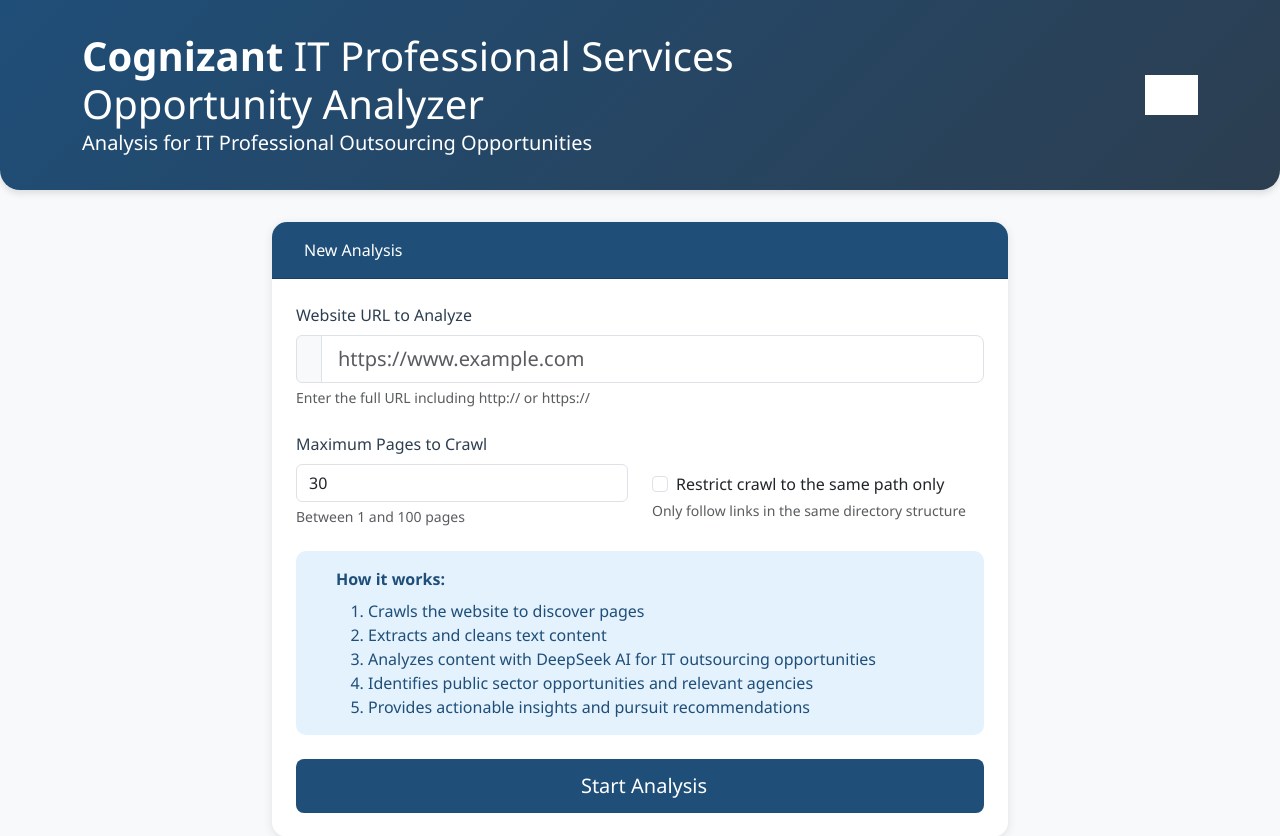
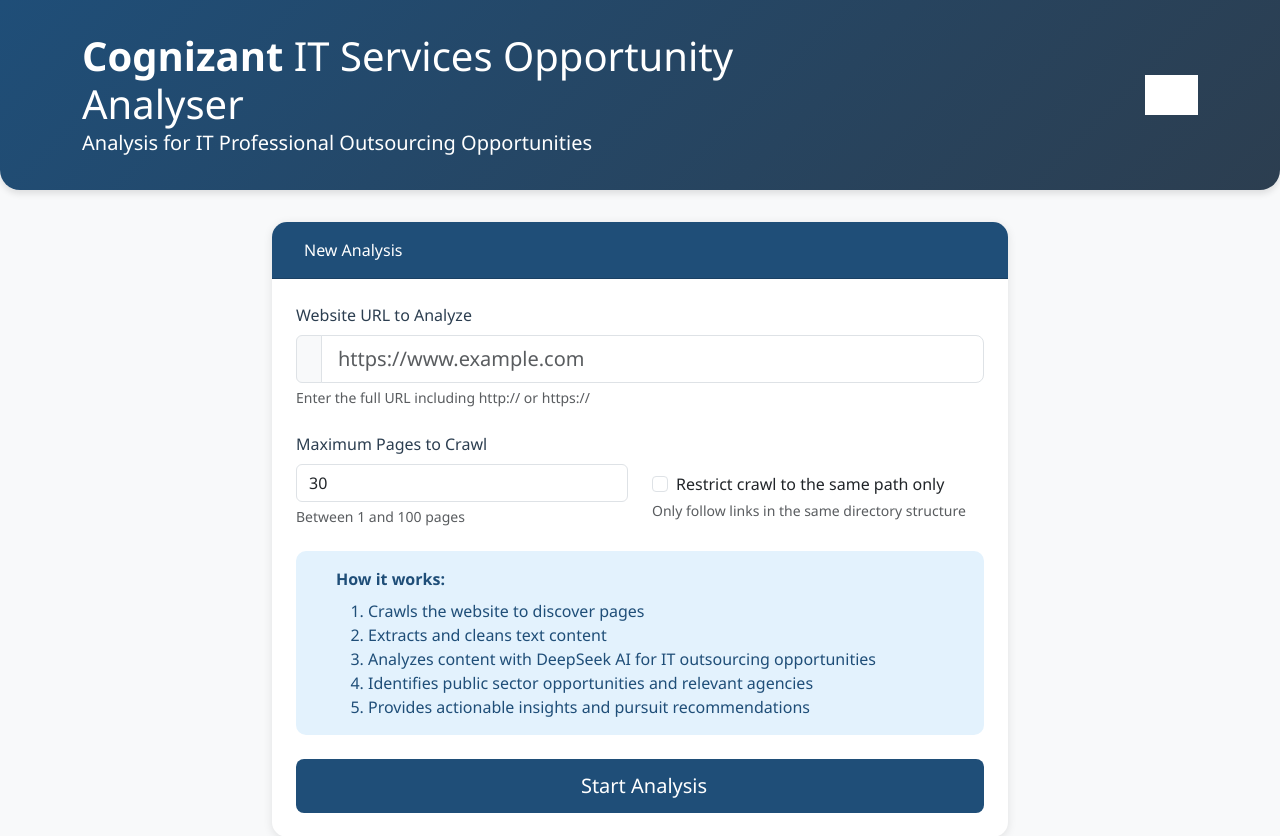
Before and after one commit to ywhabg/deepseek-render-app, a Flask app: page / in a window 1280 px wide. Shown: the top 836 px of the page. Run offline with Flask 3, Linux system fonts and the light colour scheme; grey boxes are pictures that could not be loaded.

Commit message:
Update header title in index.html

```diff
--- a/templates/index.html
+++ b/templates/index.html
@@ -81,7 +81,7 @@
         <div class="container">
             <div class="row align-items-center">
                 <div class="col-md-8">
-                    <h1><strong>Cognizant</strong> IT Professional Services Opportunity Analyzer</h1>
+                    <h1><strong>Cognizant</strong> IT Services Opportunity Analyser</h1>
                     <p class="lead mb-0"> Analysis for IT Professional Outsourcing Opportunities</p>
                 </div>
                 <div class="col-md-4 text-end">
```
